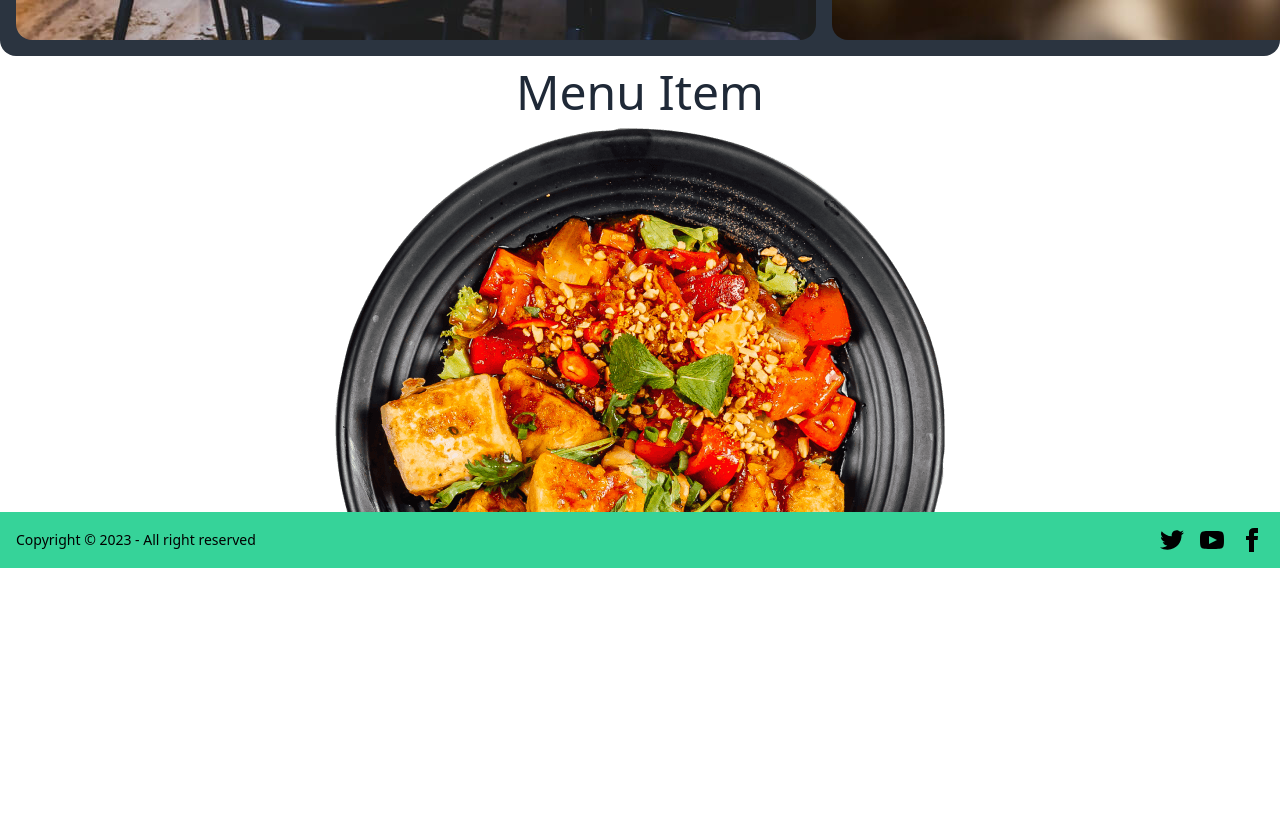
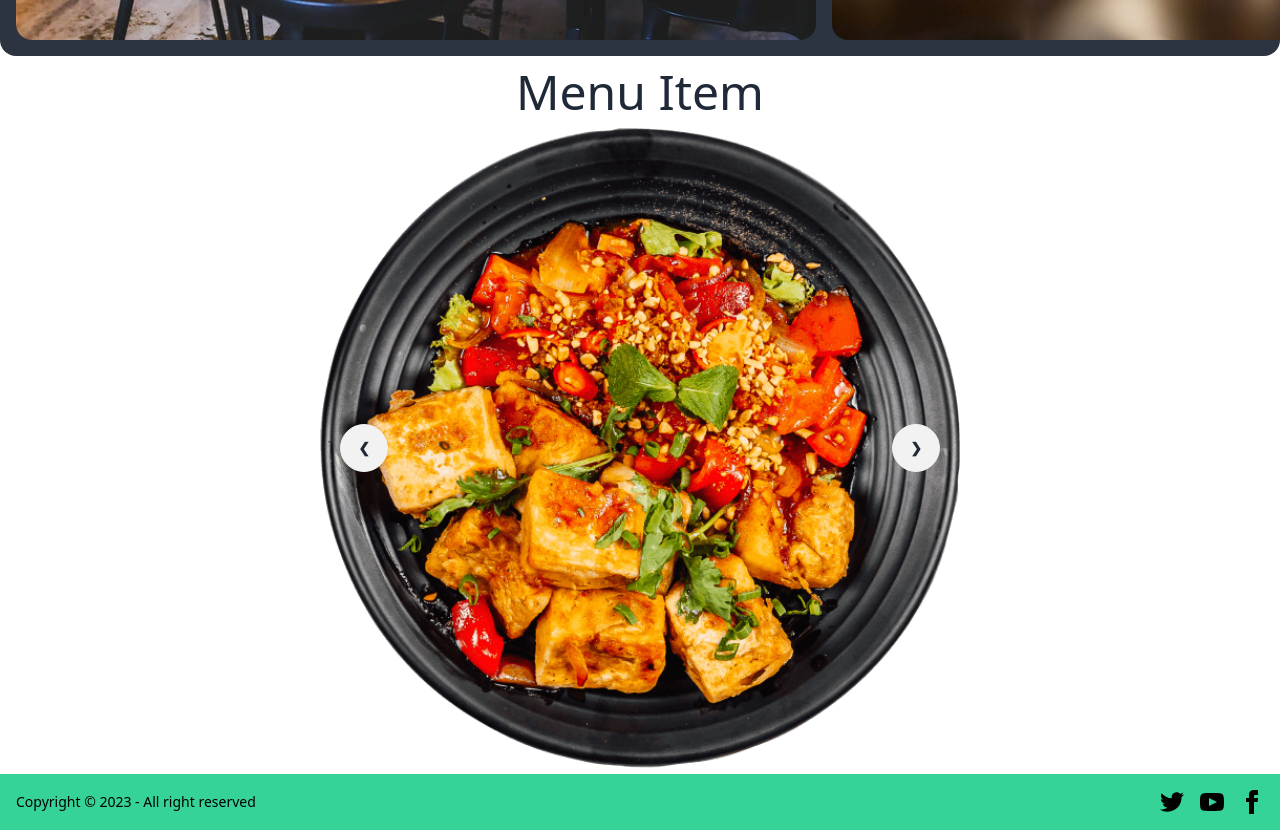
Before and after one commit to tanveer19/A10-cafe-onion-client, a React (Vite) app: page / in a window 1280 px wide. Shown: the part 1200-2030 px from the top of the page. Before the commit the page ends 1768 px from the top, so only its background shows below. Built offline with nearby package versions, Linux system fonts and the light colour scheme; no server answers.

Commit message:
changed menu slider type

```diff
--- a/src/components/Home.jsx
+++ b/src/components/Home.jsx
@@ -62,25 +62,51 @@
       {/* menu item */}
       <h4 className="text-5xl text-center my-3"> Menu Item</h4>
 
-      <div>
-        <div className="h-96 carousel carousel-vertical rounded-box grid justify-center ">
-          <div className="carousel-item h-full">
-            <img src="/img/menu/menu-item-1.png" />
+      <div className="w-1/2 mx-auto">
+        <div className="carousel ">
+          <div id="slide1" className="carousel-item relative w-full">
+            <img src="/img/menu/menu-item-1.png" className="w-full" />
+            <div className="absolute flex justify-between transform -translate-y-1/2 left-5 right-5 top-1/2">
+              <a href="#slide4" className="btn btn-circle">
+                ❮
+              </a>
+              <a href="#slide2" className="btn btn-circle">
+                ❯
+              </a>
+            </div>
           </div>
-          <div className="carousel-item h-full">
-            <img src="/img/menu/menu-item-2.png" />
+          <div id="slide2" className="carousel-item relative w-full">
+            <img src="/img/menu/menu-item-2.png" className="w-full" />
+            <div className="absolute flex justify-between transform -translate-y-1/2 left-5 right-5 top-1/2">
+              <a href="#slide1" className="btn btn-circle">
+                ❮
+              </a>
+              <a href="#slide3" className="btn btn-circle">
+                ❯
+              </a>
+            </div>
           </div>
-          <div className="carousel-item h-full">
-            <img src="/img/menu/menu-item-3.png" />
+          <div id="slide3" className="carousel-item relative w-full">
+            <img src="/img/menu/menu-item-3.png" className="w-full" />
+            <div className="absolute flex justify-between transform -translate-y-1/2 left-5 right-5 top-1/2">
+              <a href="#slide2" className="btn btn-circle">
+                ❮
+              </a>
+              <a href="#slide4" className="btn btn-circle">
+                ❯
+              </a>
+            </div>
           </div>
-          <div className="carousel-item h-full">
-            <img src="/img/menu/menu-item-4.png" />
-          </div>
-          <div className="carousel-item h-full">
-            <img src="/img/menu/menu-item-5.png" />
-          </div>
-          <div className="carousel-item h-full">
-            <img src="/img/menu/menu-item-6.png" />
+          <div id="slide4" className="carousel-item relative w-full">
+            <img src="/img/menu/menu-item-4.png" className="w-full" />
+            <div className="absolute flex justify-between transform -translate-y-1/2 left-5 right-5 top-1/2">
+              <a href="#slide3" className="btn btn-circle">
+                ❮
+              </a>
+              <a href="#slide1" className="btn btn-circle">
+                ❯
+              </a>
+            </div>
           </div>
         </div>
       </div>
```
